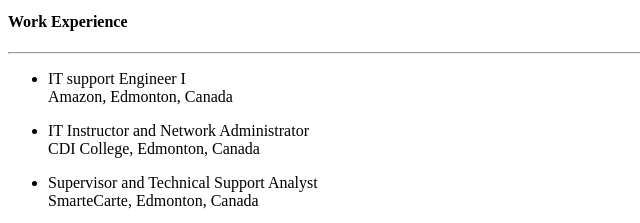
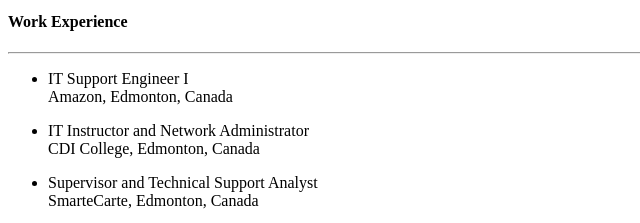
Before and after one commit to aravindjceg/CV, a plain HTML site: page index.html in a window 1280 px wide. Shown: the part 571-794 px from the top of the page, 0-640 px from the left. Drawn offline with Linux system fonts and the light colour scheme.

Commit message:
Update index.html

```diff
--- a/index.html
+++ b/index.html
@@ -49,7 +49,7 @@
     <h4> Work Experience </h4>
     <hr>
     <ul>
-        <li>IT support Engineer I</li>
+        <li>IT Support Engineer I</li>
             Amazon, Edmonton, Canada
     </ul>
     <ul>
```
